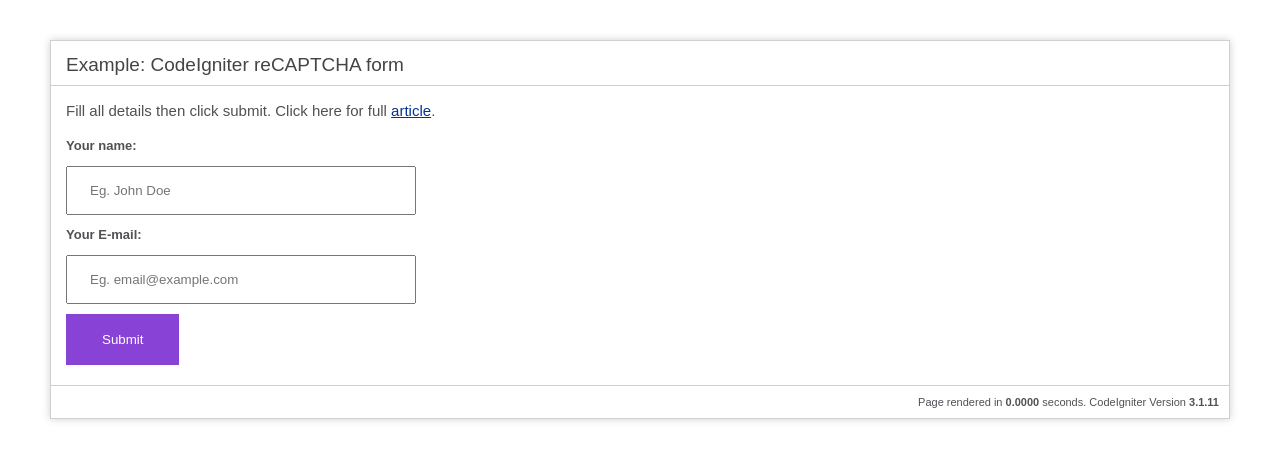
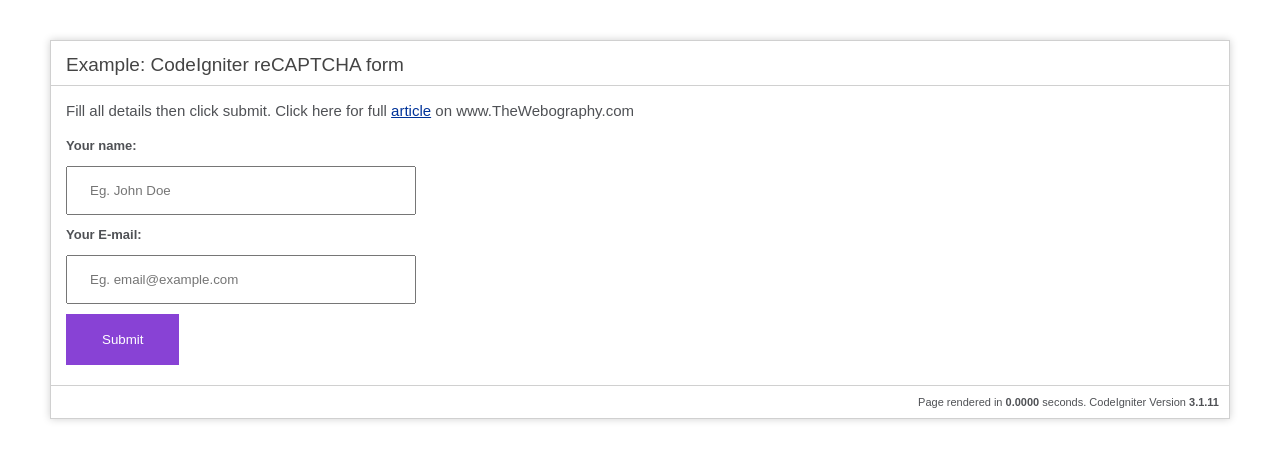
Before and after one commit to imishwaracharya/Codeigniter-reCAPTCHA, a CodeIgniter app: page /recaptcha/ in a window 1280 px wide. Shown: the top 459 px of the page. Run offline with CodeIgniter, Linux system fonts and the light colour scheme; some libraries are stand-ins or nearby versions.

Commit message:
Update form.php

```diff
--- a/application/views/form.php
+++ b/application/views/form.php
@@ -123,7 +123,7 @@ defined('BASEPATH') OR exit('No direct script access allowed');
 
 	<?php }?>
 
-		<p class="heading">Fill all details then click submit. Click here for full <a href="user_guide/">article</a>.</p>
+		<p class="heading">Fill all details then click submit. Click here for full <a href="https://www.thewebography.com/codeigniter-google-recaptcha/">article</a> on www.TheWebography.com</p>
 
 
 		<form method="post" action="<?php echo site_url('Recaptcha_form');?>">
```
